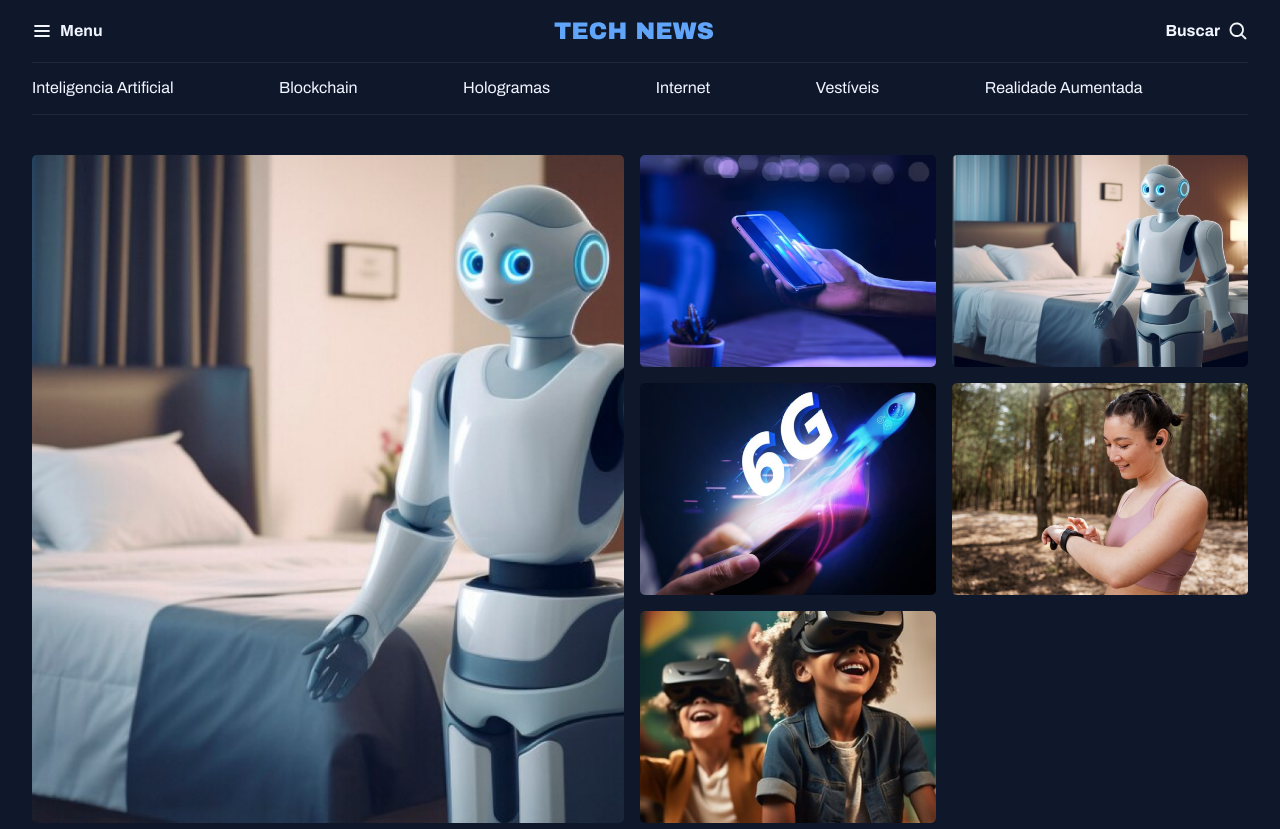
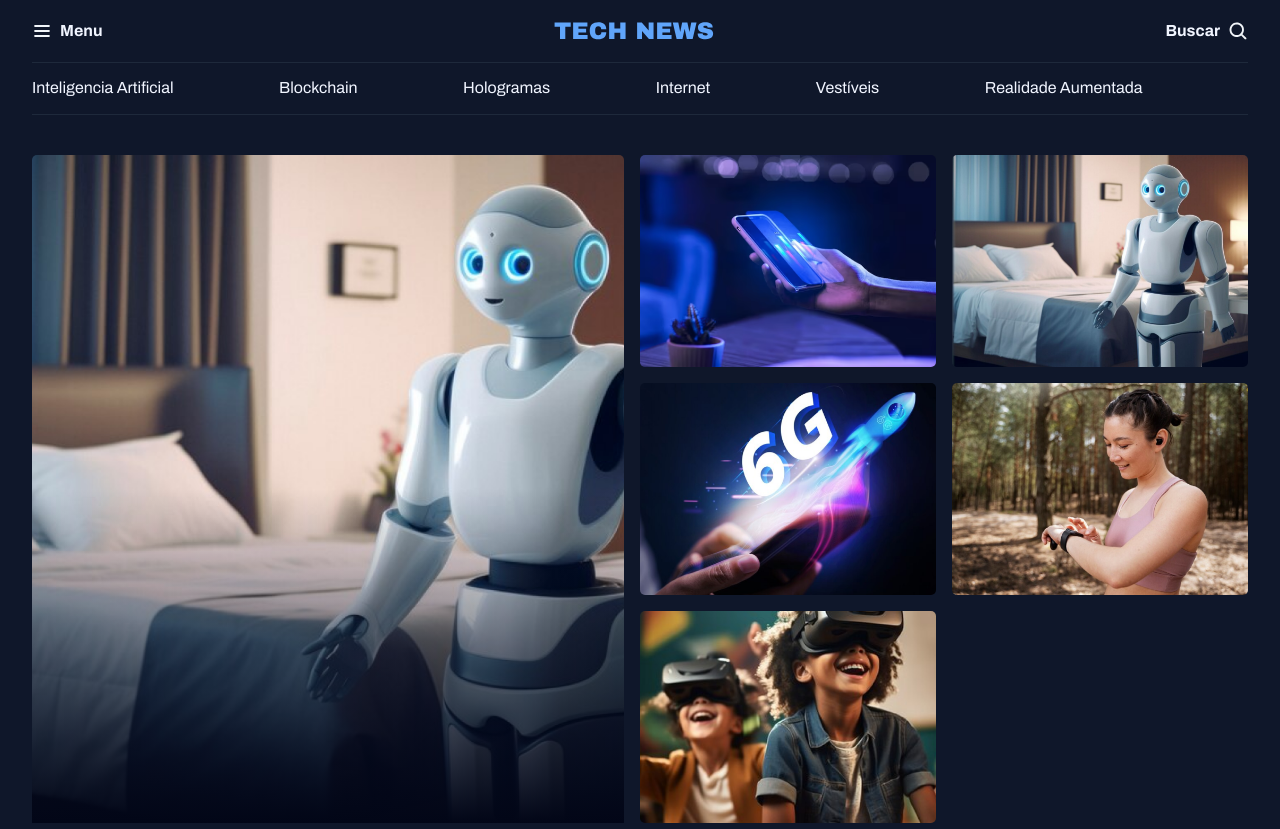
Before and after one commit to Jfdeev/Portal-de-Noticias, a plain HTML site: page index.html in a window 1280 px wide. Drawn offline with Linux system fonts and the light colour scheme.

Commit message:
corrigido bug

```diff
--- a/index.html
+++ b/index.html
@@ -36,7 +36,7 @@
 
     <main class="grid container">
         <section id="featured" class="grid grid-flow-col gap-16">
-            <div>
+            <div class="card">
                 <img src="./assets/Image 01.png" alt="">
             </div>
             <div class="grid grid-cols-2 gap-16">
--- a/styles/sections.css
+++ b/styles/sections.css
@@ -6,7 +6,6 @@
         border-radius: 5px;
     }
 
-    /*for some reason this does not work*/
     .card{
         position: relative;
         overflow: hidden;
@@ -17,6 +16,10 @@
         position: absolute;
         inset: 0;
         top: 50%;
-        background: linear-gradient(0deg, rgba(0,0,0,0.8) 0%, rgba(0,0,0,0) 100%);
+        background: linear-gradient(
+            180deg,
+            transparent 0%,
+            #020617 100%
+        );
     }
 }
```
